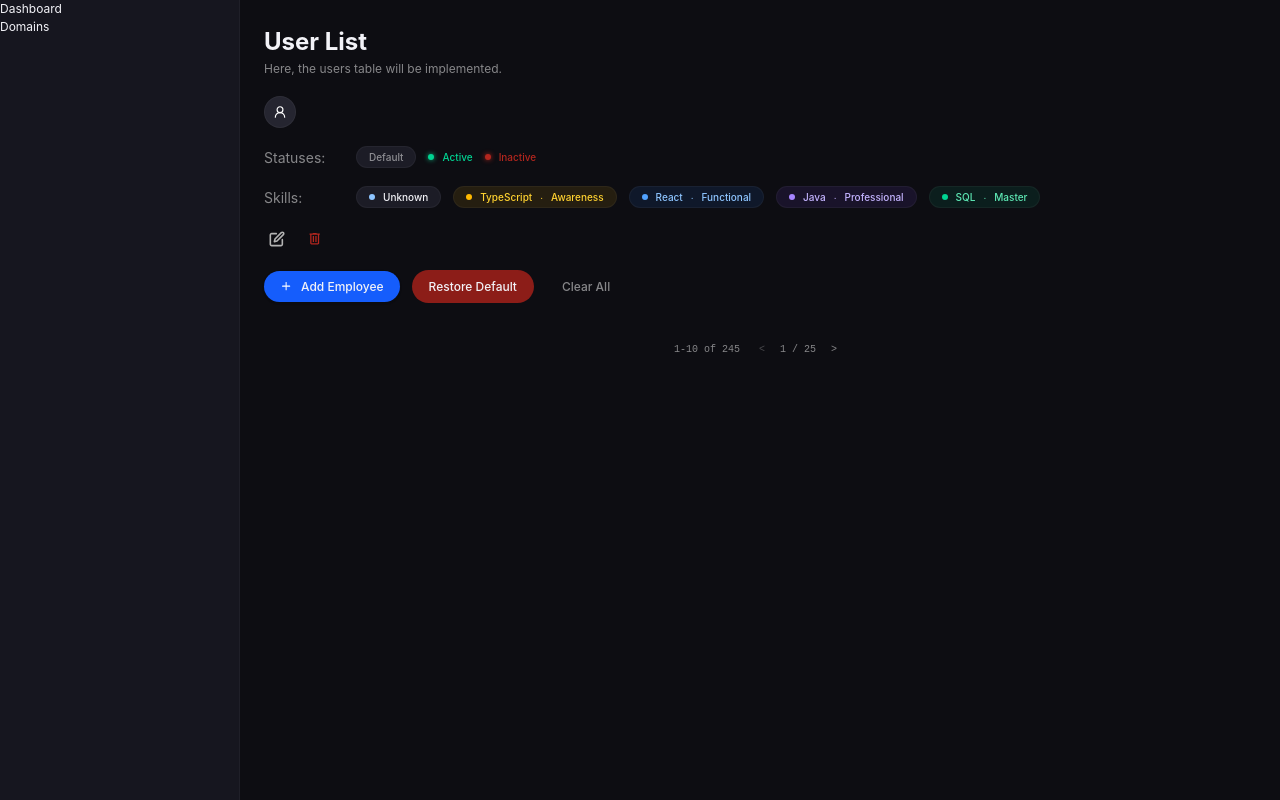
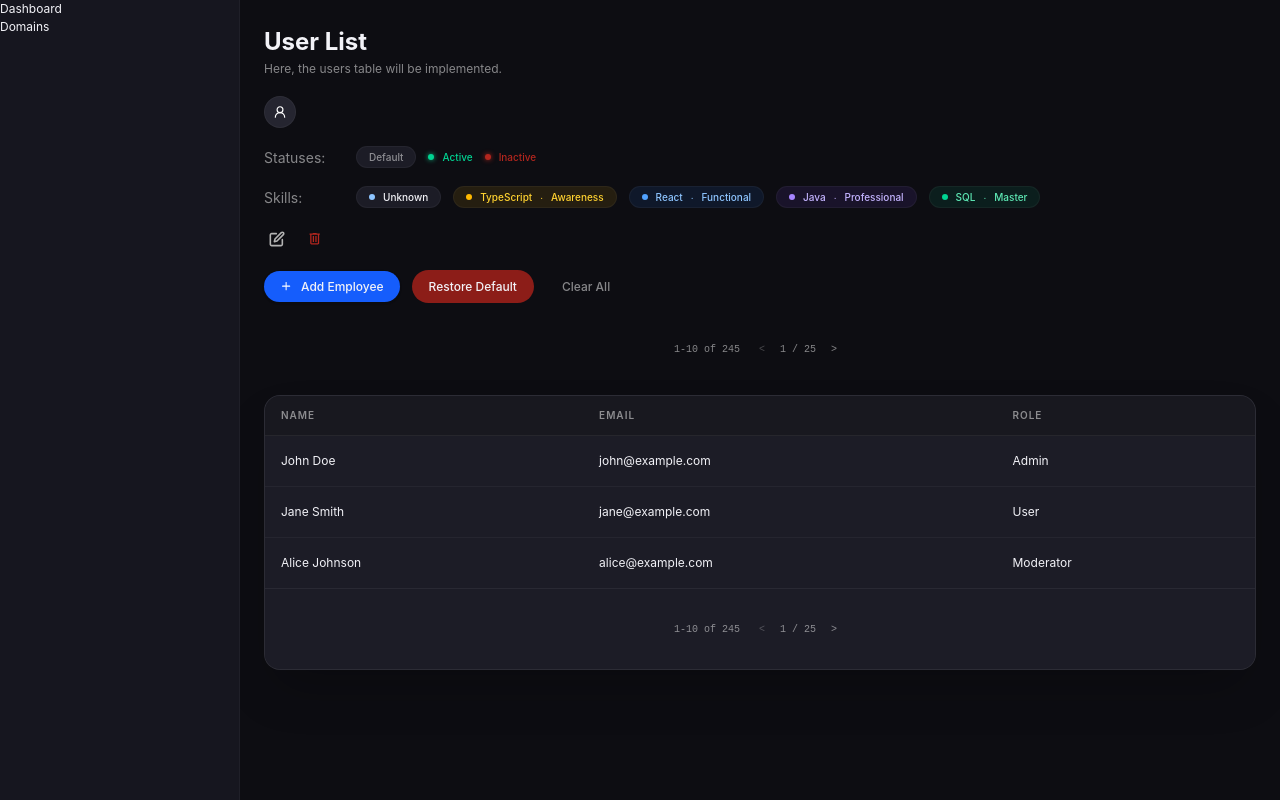
Before and after one commit to Adask3s/expert-management-system, a React (Vite) app in the folder frontend/: page /dashboard in a window 1280 px wide. Built offline with nearby package versions, Linux system fonts and the light colour scheme.

Commit message:
Implement generic reusable Table component with its styles
Add visualization on DashboardPage

```diff
--- /dev/null
+++ b/frontend/src/components/common/Table/Table.module.css
@@ -0,0 +1,65 @@
+.tableContainer {
+    width: 100%;
+    background-color: var(--color-bg-surface);
+    border: 1px solid var(--color-border-card);
+    border-radius: var(--radius-lg);
+    overflow: hidden; /* Zabezpieczenie rogów karty tabeli */
+    box-shadow: var(--shadow-modal-card);
+}
+
+.tableElement {
+    width: 100%;
+    border-collapse: collapse;
+    text-align: left;
+    font-family: var(--font-family-sans);
+}
+
+/* Nagłówek tabeli */
+.tableElement th {
+    background-color: var(--color-bg-table-header);
+    color: var(--color-text-secondary);
+    font-size: var(--font-size-xs);
+    font-weight: var(--font-weight-semibold);
+    text-transform: uppercase;
+    letter-spacing: var(--letter-spacing-wide);
+    padding: var(--space-3) var(--space-4);
+    border-bottom: 1px solid var(--color-border-default);
+}
+
+/* Wiersze tabeli */
+.tableElement td {
+    padding: var(--space-4);
+    font-size: var(--font-size-base);
+    color: var(--color-text-primary);
+    border-bottom: 1px solid var(--color-border-subtle);
+    white-space: nowrap;
+}
+
+/* Ostatni wiersz nie potrzebuje dolnej ramki */
+.tableElement tbody tr:last-child td {
+    border-bottom: none;
+}
+
+/* Interaktywny hover wiersza z użyciem tokena */
+.tableElement tbody tr {
+    transition: background-color 0.2s ease;
+}
+
+.tableElement tbody tr:hover {
+    background-color: var(--color-bg-row-highlight);
+}
+
+/* Pusty stan tabeli (Empty State) */
+.tableEmptyState {
+    text-align: center;
+    padding: var(--space-6);
+    color: var(--color-text-muted);
+    font-size: var(--font-size-md);
+}
+
+/* Slot na paginację na dole karty tabeli */
+.tablePaginationSlot {
+    padding: var(--space-3) var(--space-4);
+    border-top: 1px solid var(--color-border-default);
+    background-color: var(--color-bg-surface);
+}
--- /dev/null
+++ b/frontend/src/components/common/Table/Table.tsx
@@ -0,0 +1,59 @@
+import type {ReactNode} from "react"
+import styles from './Table.module.css';
+
+export interface ColumnDefinition<T> {
+    header: string // tytuł kolumny wyświetlany w nagłówku tabeli <thead>
+    accessor: (row: T) => ReactNode // funkcja wyciągająca i formatująca dane do komórki
+    width?: string // opcjonalna szerokość kolumny
+}
+
+export interface TableProps<T> {
+    columns: ColumnDefinition<T>[] // definicje kolumn tabeli
+    data: T[] // dane do wyświetlenia w tabeli
+    pagination?: ReactNode; // slot na TablePagination, opcjonalny, bo np. może być zbyt wało rekordów do paginacji
+    emptyMessage?: string; // opcjonalna wiadomość wyświetlana, gdy tabela jest pusta
+}
+
+export function Table<T>({columns, data, pagination, emptyMessage = 'No data available.'}: TableProps<T>) {
+    return (
+        <div className={styles.tableContainer}>
+            <table className={styles.tableElement}>
+                <thead>
+                <tr>
+                    {columns.map((col, index) => (
+                        <th key={index} style={{width: col.width}}>
+                            {col.header}
+                        </th>
+                    ))}
+                </tr>
+                </thead>
+                <tbody>
+                {data.length === 0 ? (
+                    <tr>
+                        <td colSpan={columns.length} className={styles.tableEmptyState}>
+                            {emptyMessage}
+                        </td>
+                    </tr>
+                ) : (
+                    data.map((row, rowIndex) => (
+                        <tr key={rowIndex}>
+                            {columns.map((col, colIndex) => (
+                                <td key={colIndex}>
+                                    {col.accessor(row)}
+                                </td>
+                            ))}
+                        </tr>
+                    ))
+                )}
+                </tbody>
+            </table>
+
+            {/* Renderowanie paginacji, jeśli została przekazana i są dane */}
+            {pagination && data.length > 0 && (
+                <div className={styles.tablePaginationSlot}>
+                    {pagination}
+                </div>
+            )}
+        </div>
+    );
+}
--- a/frontend/src/pages/DashboardPage.tsx
+++ b/frontend/src/pages/DashboardPage.tsx
@@ -1,41 +1,42 @@
-import { UserAvatar } from "../components/common/UserAvatar/UserAvatar.tsx";
-import { Badge } from "../components/common/Badge/Badge.tsx";
-import { ActionIconButton } from "../components/common/IconButton/ActionIconButton.tsx";
+import {UserAvatar} from "../components/common/UserAvatar/UserAvatar.tsx";
+import {Badge} from "../components/common/Badge/Badge.tsx";
+import {ActionIconButton} from "../components/common/IconButton/ActionIconButton.tsx";
 import editIcon from '../assets/icons/Edit.svg'; // impotrujemy ikonę edytowania
 import deleteIcon from '../assets/icons/Delete.svg'; // impotrujemy ikonę usuwania
 import plusIcon from '../assets/icons/Plus.svg'; // impotrujemy ikonę dodawania
-import { Button } from "../components/common/Button/Button.tsx";
-import { TablePagination } from "../components/common/Table/TablePagination.tsx";
+import {Button} from "../components/common/Button/Button.tsx";
+import {TablePagination} from "../components/common/Table/TablePagination.tsx";
+import {Table} from "../components/common/Table/Table.tsx";
 
 export const DashboardPage = () => {
     return (
         <div>
             {/* Tymczasowy nagłówek, TODO: użyjemy tu odpowiedniej typografii */}
-            <h1 style={{ color: 'var(--color-text-primary)' }}>User List</h1>
-            <p style={{ color: 'var(--color-text-secondary)' }}>Here, the users table will be implemented.</p>
-            <br /><UserAvatar /><br />
-            <div style={{ display: 'flex', gap: '12px', alignItems: 'center' }}>
+            <h1 style={{color: 'var(--color-text-primary)'}}>User List</h1>
+            <p style={{color: 'var(--color-text-secondary)'}}>Here, the users table will be implemented.</p>
+            <br/><UserAvatar/><br/>
+            <div style={{display: 'flex', gap: '12px', alignItems: 'center'}}>
                 <span
-                    style={{ color: 'var(--color-text-secondary)', width: '80px', fontSize: '14px' }}>Statuses:</span>
+                    style={{color: 'var(--color-text-secondary)', width: '80px', fontSize: '14px'}}>Statuses:</span>
                 <Badge>Default</Badge>
-                <Badge variant="status" status="active" />
-                <Badge variant="status" status="inactive" />
+                <Badge variant="status" status="active"/>
+                <Badge variant="status" status="inactive"/>
             </div>
-            <br />
+            <br/>
             {/* Poziomy kompetencji (Domeny) */}
-            <div style={{ display: 'flex', gap: '12px', alignItems: 'center' }}>
-                <span style={{ color: 'var(--color-text-secondary)', width: '80px', fontSize: '14px' }}>Skills:</span>
+            <div style={{display: 'flex', gap: '12px', alignItems: 'center'}}>
+                <span style={{color: 'var(--color-text-secondary)', width: '80px', fontSize: '14px'}}>Skills:</span>
                 {/* Wariant bez podanego poziomu (użyje domyślnego koloru dla .skill .dot) */}
-                <Badge variant="skill" domainName="Unknown" />
+                <Badge variant="skill" domainName="Unknown"/>
 
                 {/* Poziomy 1-4 zmapowane na konkretne tokeny */}
-                <Badge variant="skill" domainName="TypeScript" levelName="Awareness" level={1} />
-                <Badge variant="skill" domainName="React" levelName="Functional" level={2} />
-                <Badge variant="skill" domainName="Java" levelName="Professional" level={3} />
-                <Badge variant="skill" domainName="SQL" levelName="Master" level={4} />
+                <Badge variant="skill" domainName="TypeScript" levelName="Awareness" level={1}/>
+                <Badge variant="skill" domainName="React" levelName="Functional" level={2}/>
+                <Badge variant="skill" domainName="Java" levelName="Professional" level={3}/>
+                <Badge variant="skill" domainName="SQL" levelName="Master" level={4}/>
             </div>
-            <br />
-            <div style={{ display: 'flex', gap: '12px', alignItems: 'center' }}>
+            <br/>
+            <div style={{display: 'flex', gap: '12px', alignItems: 'center'}}>
                 <ActionIconButton
                     iconSource={editIcon}
                     altText="Edit User"
@@ -48,17 +49,29 @@ export const DashboardPage = () => {
                     onClick={() => console.log('Delete action.')}
                 />
             </div>
-            <br />
-            <div style={{ display: 'flex', gap: '12px', alignItems: 'center' }}>
-                <Button variant="primary" icon={<img src={plusIcon} alt="" aria-hidden="true" />}
-                    onClick={() => console.log('Primary Action')}>Add
+            <br/>
+            <div style={{display: 'flex', gap: '12px', alignItems: 'center'}}>
+                <Button variant="primary" icon={<img src={plusIcon} alt="" aria-hidden="true"/>}
+                        onClick={() => console.log('Primary Action')}>Add
                     Employee</Button>
                 <Button variant="danger" onClick={() => console.log('Danger Action')}>Restore Default</Button>
                 <Button variant="ghost" onClick={() => console.log('Ghost Action')}>Clear All</Button>
             </div>
-            <br />
+            <br/>
             <TablePagination number={0} size={10} totalElements={245} totalPages={25}
-                onPageChange={(page) => console.log(`Page changed to: ${page}`)} />
+                             onPageChange={(page) => console.log(`Page changed to: ${page}`)}/>
+            <br/>
+            <Table columns={[
+                {header: 'Name', accessor: (row) => row.name},
+                {header: 'Email', accessor: (row) => row.email},
+                {header: 'Role', accessor: (row) => row.role},
+            ]} data={[
+                {name: 'John Doe', email: 'john@example.com', role: 'Admin'},
+                {name: 'Jane Smith', email: 'jane@example.com', role: 'User'},
+                {name: 'Alice Johnson', email: 'alice@example.com', role: 'Moderator'},
+            ]} pagination={<TablePagination number={0} size={10} totalElements={245} totalPages={25}
+                                            onPageChange={(page) => console.log(`Page changed to: ${page}`)}/>}
+                   emptyMessage="No users found."/>
         </div>
     );
 };
```
